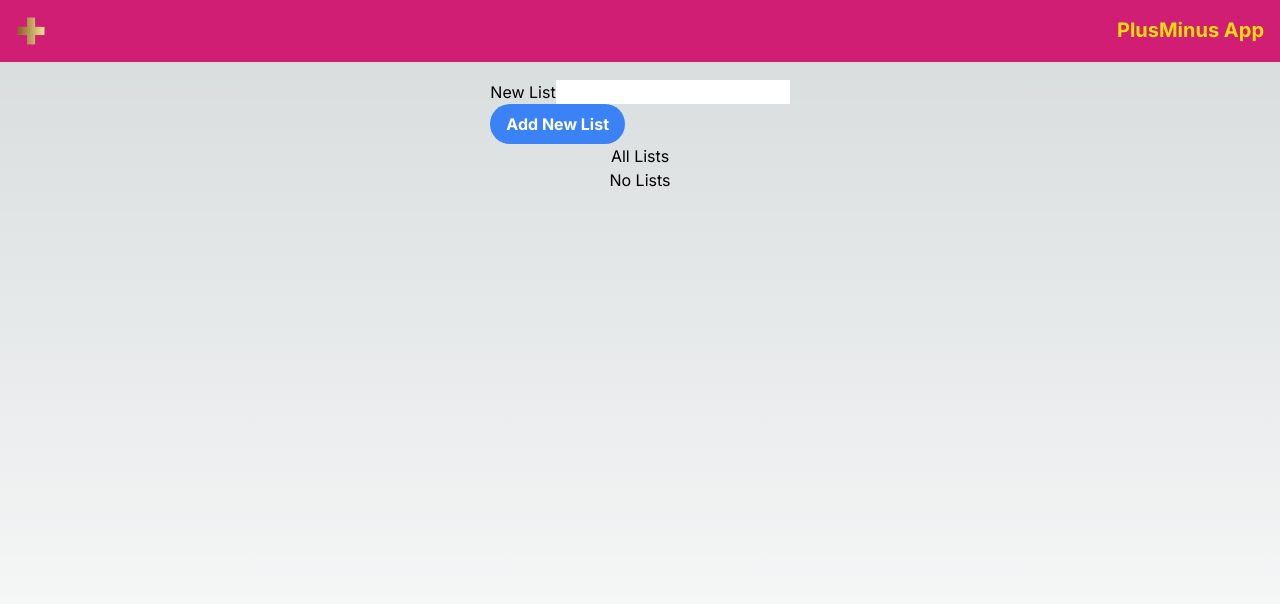
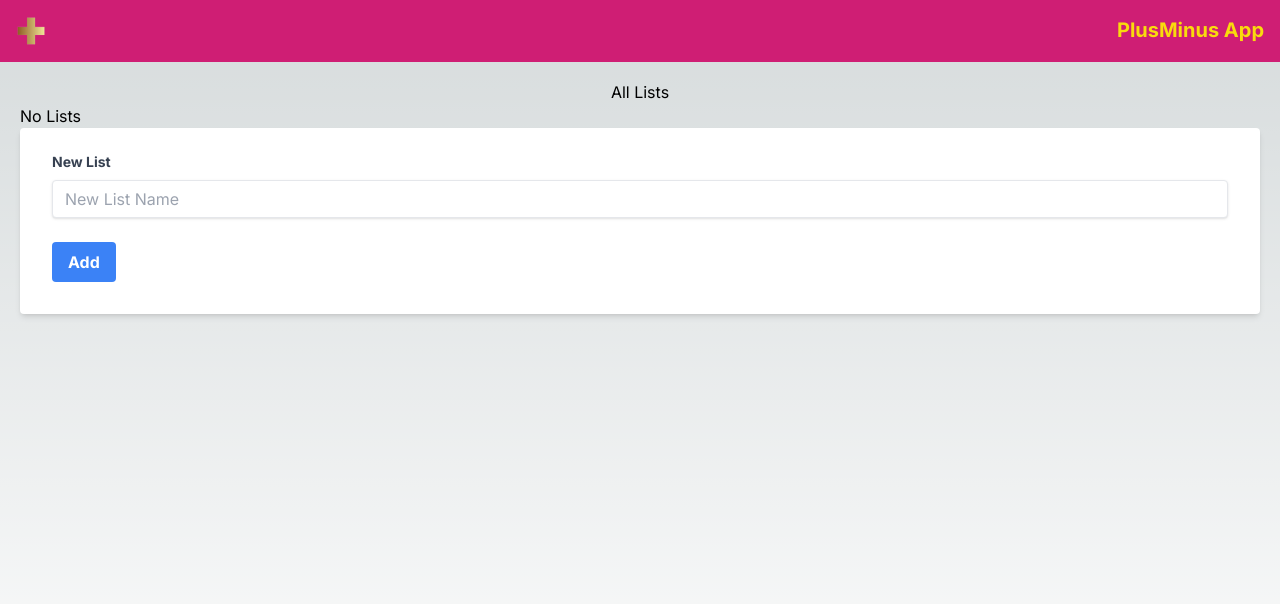
Before and after one commit to DanBlund/plusminus, a Next.js app: page /lists in a window 1280 px wide. Shown: the top 604 px of the page. Built offline with nearby package versions, Linux system fonts and the light colour scheme.

Commit message:
Listsida grundstruktur klar

```diff
--- a/app/custom.scss
+++ b/app/custom.scss
@@ -16,3 +16,7 @@ $secondary-color: #fceb04ec;
   .text_col_sec {
     color: $secondary-color;
   }
+
+  .x {
+    border: solid;
+  }
--- a/app/lists/page.jsx
+++ b/app/lists/page.jsx
@@ -3,6 +3,7 @@ import React from 'react'
 import Link from 'next/link'
 import { useState } from 'react'
 import {NewListForm} from "/components/NewListForm"
+import {ListOfLists} from "/components/ListOfLists"
 
 const Lists = () => {
   const [lists, setLists] = useState([]) //todos
@@ -22,28 +23,11 @@ const Lists = () => {
     } )
   }
 
-
-
-
-
   return (
     <>
+      <h1>All Lists</h1>
+      <ListOfLists lists={lists} deleteList={deleteList}/>
       <NewListForm addListPropp={addList}/>  {/* addListPropp skickar in funktionen addList till komponenten */}
-      <h1>All Lists</h1>
-      <ul className='flex flex-col'>
-        {lists.length === 0 && "No Lists"}  {/* Om lists är top?  && betyder sant då renderas "No Lists" */}
-        {lists.map(list => {
-          return <>
-            <li key={list.id}>
-              <label>
-                <Link className='bg-blue-500 hover:bg-blue-700 text-white font-bold py-2 px-4 border border-blue-700 rounded' href={`/lists/${list.title}`}>{list.title}</Link>
-              </label>
-              {list.id}
-            <button onClick={() => deleteList(list.id)} className='bg-blue-500 hover:bg-blue-700 text-white py-2 px-4 rounded-full'>delete</button>
-            </li>
-          </>
-        })}
-      </ul>
     </>
   )
 }
--- /dev/null
+++ b/components/ButtonBig.jsx
@@ -0,0 +1,10 @@
+'use client'
+import React from 'react'
+
+const ButtonBig = ({text, func, funcParameter}) => {
+  return (
+    <button className='bg-blue-500 hover:bg-blue-700 text-white font-bold py-2 px-4 rounded focus:outline-none focus:shadow-outline'>{text}</button>
+  )
+}
+
+export default ButtonBig
--- /dev/null
+++ b/components/ButtonSmall.jsx
@@ -0,0 +1,10 @@
+import React from 'react'
+
+const ButtonSmall = ({text, func, funcParameter}) => {
+  return (
+    <button onClick={() => func(funcParameter)} className='bg-blue-500 hover:bg-blue-700 text-white font-bold text-sm py-1 px-2 mx-2 rounded focus:outline-none focus:shadow-outline'>{text}</button>
+
+  )
+}
+
+export default ButtonSmall
--- /dev/null
+++ b/components/ListItem.jsx
@@ -0,0 +1,13 @@
+import Link from 'next/link'
+import ButtonSmall from './ButtonSmall'
+
+export function ListItem({list, deleteList}) {
+    return (
+        <li className='flex justify-between bg-white shadow-md rounded px-2 pt-2 pb-2 mb-4'>
+                <Link  className="w-full self-center text-gray-700 text-sm font-bold" href={`/lists/${list.title}`}>
+                    <label>{list.title}</label>
+                </Link>
+            <ButtonSmall text={"Delete"} func={deleteList} funcParameter={list.id}/>
+        </li>
+    )
+}
--- a/components/ListOfLists.jsx
+++ b/components/ListOfLists.jsx
@@ -1,3 +1,15 @@
-export function ListOfLists() {
+import { ListItem } from "./ListItem"
+
+export function ListOfLists({lists, deleteList}) {
+    return (
+        <ul className='w-full'>
+            {lists.length === 0 && "No Lists"}  {/* Om lists är top?  && betyder sant då renderas "No Lists" */}
+            {lists.map(list => {
+            return <>
+                <ListItem list={list} deleteList={deleteList} key={list.id}/>
+            </>
+            })}
+        </ul>
+    )
 
 }
--- a/components/NewListForm.jsx
+++ b/components/NewListForm.jsx
@@ -1,5 +1,6 @@
 'use client'
 import { useState } from "react"
+import ButtonBig from "./ButtonBig"
 
 export function NewListForm({addListPropp}) { // Istället för propps destructar vi till {addListPropp}
 
@@ -15,14 +16,18 @@ export function NewListForm({addListPropp}) { // Istället för propps destructa
       }
 
     return (
-        <form onSubmit={handleSubmit}> {/* Callar hadleSubmit funktionen ovan */}
+        <form className="w-full bg-white shadow-md rounded px-8 pt-6 pb-8 mb-4" onSubmit={handleSubmit}> {/* Callar hadleSubmit funktionen ovan */}
             <div>
-                <label htmlFor='item'>New List</label>
-                <input value={newListName}  //Value vär är samma som newList variabeln i useState hooken ovanför
+                <label className="block text-gray-700 text-sm font-bold mb-2" htmlFor='item'>New List</label>
+                <input className="shadow appearance-none border rounded w-full py-2 px-3 text-gray-700 leading-tight focus:outline-none focus:shadow-outline"
+                        value={newListName}  //Value vär är samma som newList variabeln i useState hooken ovanför
                         onChange={e => setNewListName(e.target.value)} // e = event object. Sätter newList variabel till värdet efter varje knapptryckning
+                        placeholder="New List Name"
                         type="text" id='item' />
             </div>
-            <button className='bg-blue-500 hover:bg-blue-700 text-white font-bold py-2 px-4 rounded-full'>Add New List</button>
+            <br/>
+            {/* <button className='bg-blue-500 hover:bg-blue-700 text-white font-bold py-2 px-4 rounded focus:outline-none focus:shadow-outline'>Add New List</button> */}
+            <ButtonBig text={"Add"}/>
         </form>
     )
 }
```
